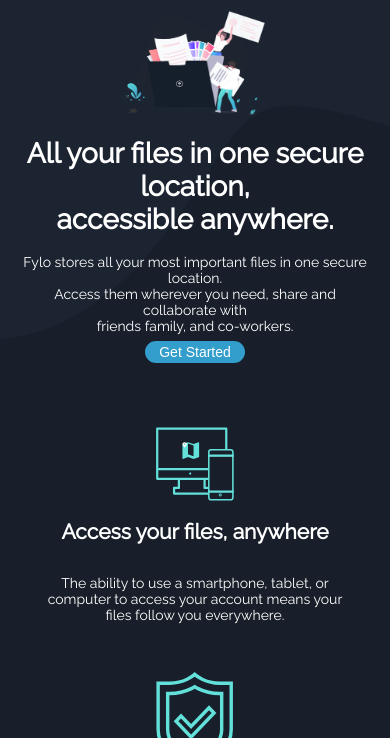
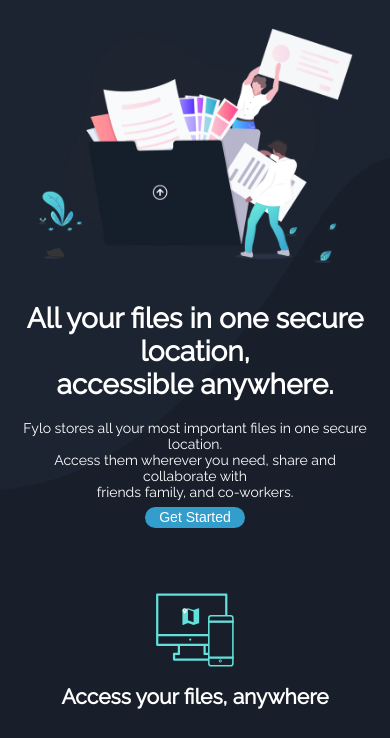
Before and after one commit to hugostarte/fylo-dark-theme-landing-page-master, a plain HTML site: page fylo-dark-theme-landing-page-master/index.html in a window 390 px wide. Shown: the part 78-816 px from the top of the page. Drawn offline with Linux system fonts and the light colour scheme.

Commit message:
Update CSS.css

```diff
--- a/fylo-dark-theme-landing-page-master/CSS.css
+++ b/fylo-dark-theme-landing-page-master/CSS.css
@@ -218,7 +218,6 @@
 .footer{
 	background: var(--Dark_Blue_footer);
 	padding: 8% 5% 5% 5%;
-	width: 100%;
 }
 .footer_content{
 	display: flex;
@@ -290,6 +289,10 @@
 }
 
 @media (max-width: 720px) {
+	#illustration_intro {
+    		width: 90%;
+    		margin: 5%;
+		}
 	.grid{
 		width: 90%;
 		padding-top:10%;
@@ -349,10 +352,8 @@
 	.about, .location{
 		margin-top: 10%;
 	}
-
-	@media (max-width: 500px) {
-		.grid div{
+}
+@media (max-width: 500px) {
+	.grid div{
 		width: 100%;
-
-	}
 }
```
